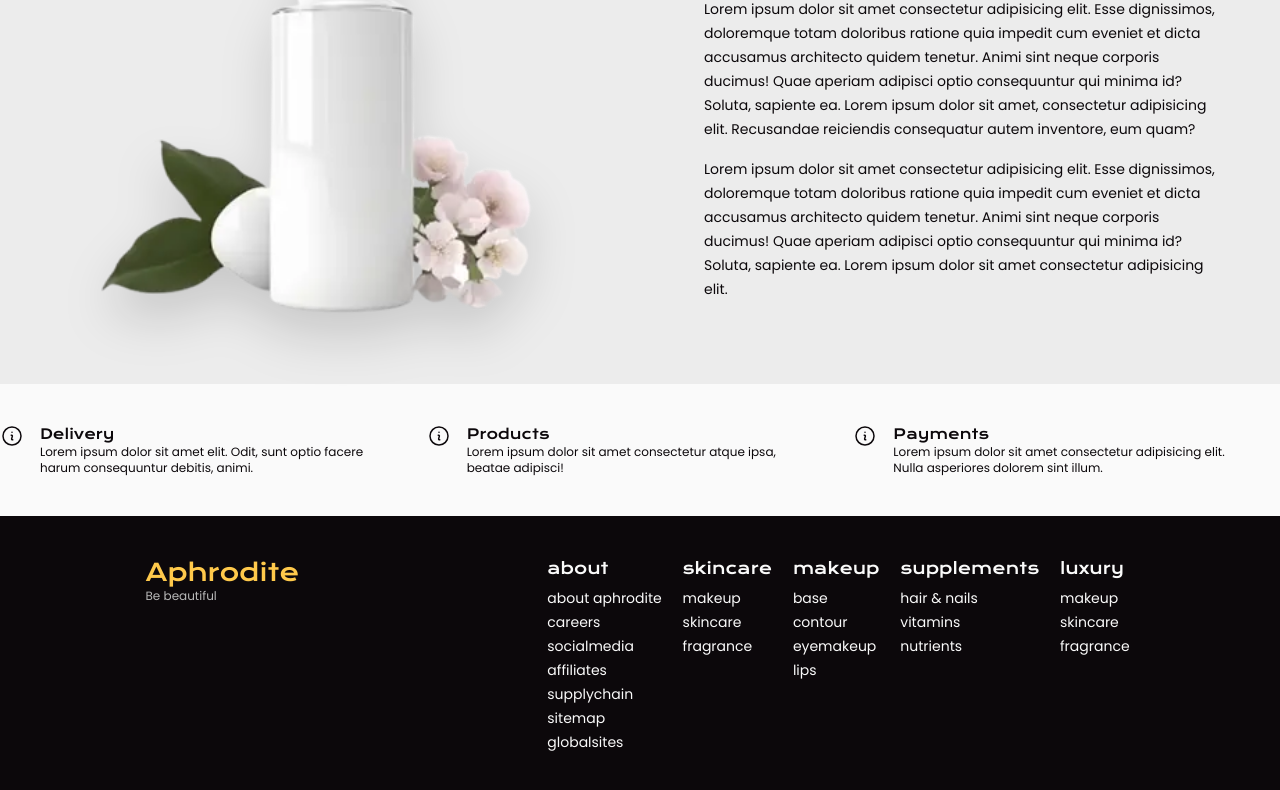
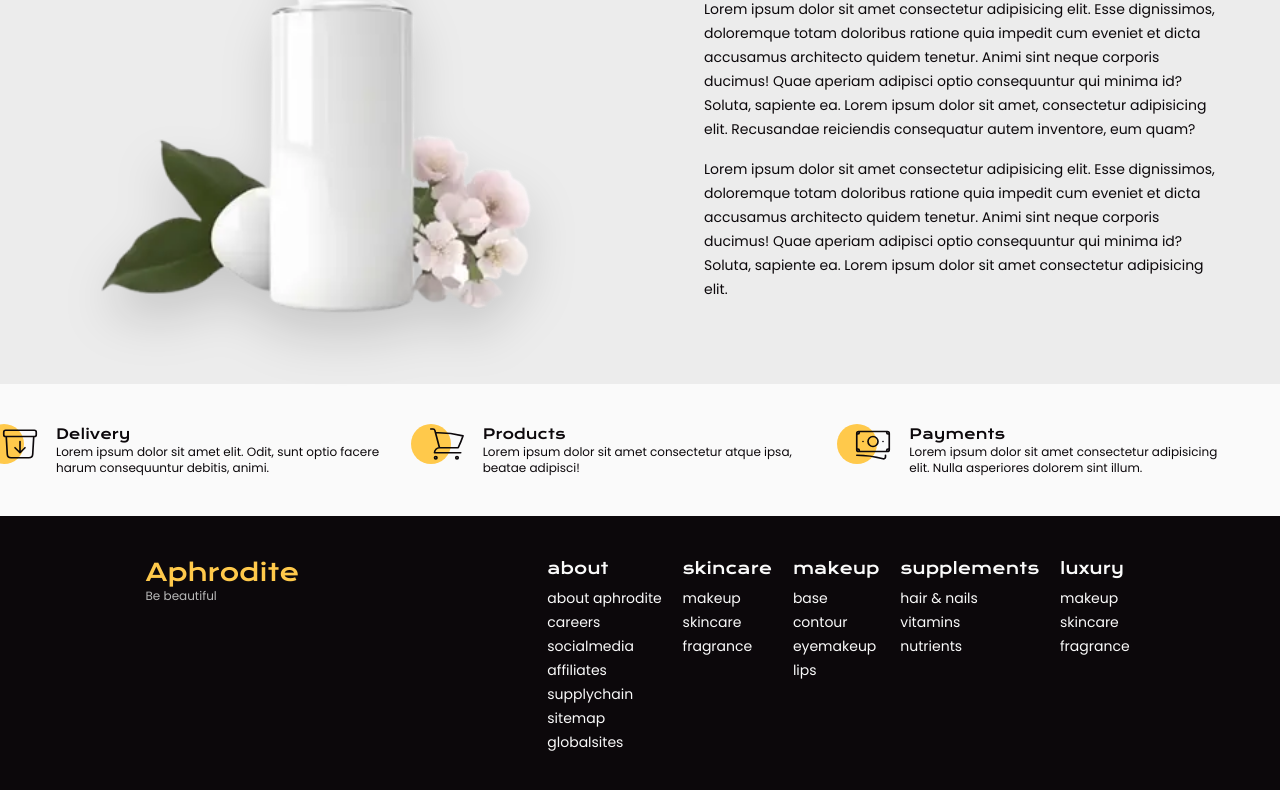
Before and after one commit to Jefferson-Evangelista/ecommerce-fe, a React (Vite) app: page / in a window 1280 px wide. Shown: the part 1371-2161 px from the top of the page. Built offline with nearby package versions, Linux system fonts and the light colour scheme; no server answers.

Commit message:
new updates

```diff
--- a/src/components/BenefitsItem/BenefitsItem.jsx
+++ b/src/components/BenefitsItem/BenefitsItem.jsx
@@ -3,21 +3,56 @@ import React from "react";
 const BenefitsItem = ({ props }) => {
   return (
     <div className="mr-10 flex flex-1">
-      <div className="mr-4">
+      <div className="relative mr-4">
+        <div className="absolute right-4 top-0 z-[-1] h-10 w-10 rounded-full bg-yellow" />
+        {props.title === "Delivery" && (
           <svg
             xmlns="http://www.w3.org/2000/svg"
             fill="none"
             viewBox="0 0 24 24"
-          stroke-width="1.5"
+            stroke-width="1"
             stroke="currentColor"
-          class="size-6"
+            className="w-10"
           >
             <path
               stroke-linecap="round"
               stroke-linejoin="round"
-            d="m11.25 11.25.041-.02a.75.75 0 0 1 1.063.852l-.708 2.836a.75.75 0 0 0 1.063.853l.041-.021M21 12a9 9 0 1 1-18 0 9 9 0 0 1 18 0Zm-9-3.75h.008v.008H12V8.25Z"
+              d="m20.25 7.5-.625 10.632a2.25 2.25 0 0 1-2.247 2.118H6.622a2.25 2.25 0 0 1-2.247-2.118L3.75 7.5m8.25 3v6.75m0 0-3-3m3 3 3-3M3.375 7.5h17.25c.621 0 1.125-.504 1.125-1.125v-1.5c0-.621-.504-1.125-1.125-1.125H3.375c-.621 0-1.125.504-1.125 1.125v1.5c0 .621.504 1.125 1.125 1.125Z"
             />
           </svg>
+        )}
+        {props.title === "Products" && (
+          <svg
+            xmlns="http://www.w3.org/2000/svg"
+            fill="none"
+            viewBox="0 0 24 24"
+            stroke-width="1"
+            stroke="currentColor"
+            className="w-10"
+          >
+            <path
+              stroke-linecap="round"
+              stroke-linejoin="round"
+              d="M2.25 3h1.386c.51 0 .955.343 1.087.835l.383 1.437M7.5 14.25a3 3 0 0 0-3 3h15.75m-12.75-3h11.218c1.121-2.3 2.1-4.684 2.924-7.138a60.114 60.114 0 0 0-16.536-1.84M7.5 14.25 5.106 5.272M6 20.25a.75.75 0 1 1-1.5 0 .75.75 0 0 1 1.5 0Zm12.75 0a.75.75 0 1 1-1.5 0 .75.75 0 0 1 1.5 0Z"
+            />
+          </svg>
+        )}
+        {props.title === "Payments" && (
+          <svg
+            xmlns="http://www.w3.org/2000/svg"
+            fill="none"
+            viewBox="0 0 24 24"
+            stroke-width="1"
+            stroke="currentColor"
+            className="w-10"
+          >
+            <path
+              stroke-linecap="round"
+              stroke-linejoin="round"
+              d="M2.25 18.75a60.07 60.07 0 0 1 15.797 2.101c.727.198 1.453-.342 1.453-1.096V18.75M3.75 4.5v.75A.75.75 0 0 1 3 6h-.75m0 0v-.375c0-.621.504-1.125 1.125-1.125H20.25M2.25 6v9m18-10.5v.75c0 .414.336.75.75.75h.75m-1.5-1.5h.375c.621 0 1.125.504 1.125 1.125v9.75c0 .621-.504 1.125-1.125 1.125h-.375m1.5-1.5H21a.75.75 0 0 0-.75.75v.75m0 0H3.75m0 0h-.375a1.125 1.125 0 0 1-1.125-1.125V15m1.5 1.5v-.75A.75.75 0 0 0 3 15h-.75M15 10.5a3 3 0 1 1-6 0 3 3 0 0 1 6 0Zm3 0h.008v.008H18V10.5Zm-12 0h.008v.008H6V10.5Z"
+            />
+          </svg>
+        )}
       </div>
 
       <div>
--- a/src/components/ProductCard/ProductCard.jsx
+++ b/src/components/ProductCard/ProductCard.jsx
@@ -4,20 +4,24 @@ import { ProductPrice } from "../../components";
 
 const ProductCard = ({ id, name, brand, imgUrl, price }) => (
   <Link
-    className="delay-50 mb-6 mr-6 flex transform flex-col rounded-md px-4 py-6 items-center transition duration-300 ease-in-out hover:scale-105 hover:shadow-xl"
+    className="delay-50 mb-6 mr-6 flex transform flex-col items-center rounded-md px-4 py-6 transition duration-300 ease-in-out hover:scale-105 hover:shadow-xl"
     to={`/product/${id}`}
   >
     <div className="mb-4 flex flex-1 flex-col justify-center">
       <img
-        width='120'
+        width="120"
         src={`https://${imgUrl}`}
         alt={name}
         className="mx-auto"
       />
     </div>
-    <div className="
-    flex-1">
-      <p className="font-krona text-sm lowercase text-yellow">{name}</p>
+    <div
+      className="
+    flex-1"
+    >
+      <p className="font-krona text-sm lowercase text-yellow">
+        {name.replace(/^(.{12}[^\s]*).*/, "$1")}
+      </p>
       <p className="mb-4">{brand}</p>
       <ProductPrice price={price} />
     </div>
--- a/src/pages/Product.jsx
+++ b/src/pages/Product.jsx
@@ -2,7 +2,12 @@ import { useLayoutEffect } from "react";
 import { useLocation } from "react-router-dom";
 
 import useGetProduct from "../hooks/useGetProduct";
-import { ProductPrice, ProductTitle, RecommendedProducts, SectionTitle, Benefits } from "../components";
+import {
+  ProductPrice,
+  ProductTitle,
+  RecommendedProducts,
+  Benefits,
+} from "../components";
 
 const Product = () => {
   const location = useLocation();
@@ -18,10 +23,10 @@ const Product = () => {
       className="container mx-auto mt-20
     "
     >
-      <div className="mb-10 flex w-full">
+      <div className="mb-20 flex w-full">
         <ProductTitle
           name={singleProduct.name}
-          type={singleProduct.product_type}
+          type={singleProduct.product_type.replace(/_/g, " ")}
         />
         <div className="flex w-1/2 items-center justify-center">
           <img
@@ -35,7 +40,7 @@ const Product = () => {
         <div className="flex-1">
           {/* title */}
           <p className="text-xm font-krona text-yellow">
-            {singleProduct.product_type}
+            {singleProduct.product_type.replace(/_/g, " ")}
           </p>
           <h1 className="font-krona text-base">{singleProduct.name}</h1>
           {/* image */}
```
Lines whose indentation alone changed are shown as unchanged.
